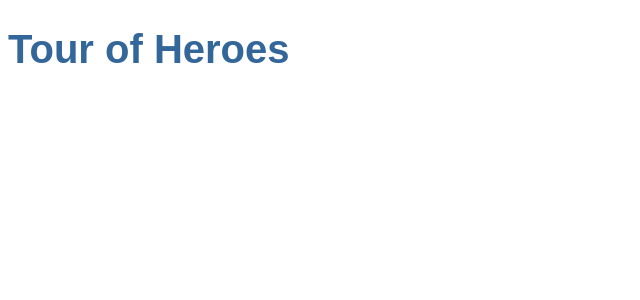
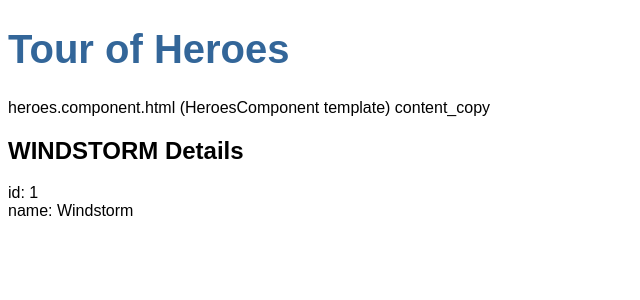
Before and after one commit to Toblomoro/the_Cat_Shepherd, an Angular app in the folder Tour_of_Heroes/: page / in a window 1280 px wide. Shown: the top 300 px of the page, without its empty margins (0-640 px from the left). Built offline with nearby package versions, Linux system fonts and the light colour scheme.

Commit message:
displaying heroes

```diff
--- a/Tour_of_Heroes/src/app/app.component.html
+++ b/Tour_of_Heroes/src/app/app.component.html
@@ -1 +1,2 @@
 <h1 >{{title}}</h1>
+<app-heroes></app-heroes>
--- a/Tour_of_Heroes/src/app/heroes/heroes.component.html
+++ b/Tour_of_Heroes/src/app/heroes/heroes.component.html
@@ -1 +1,5 @@
-<p>heroes works!</p>
+heroes.component.html (HeroesComponent template)
+content_copy
+<h2>{{hero.name | uppercase}} Details</h2>
+<div><span>id: </span>{{hero.id}}</div>
+<div><span>name: </span>{{hero.name}}</div>
--- a/Tour_of_Heroes/src/app/heroes/heroes.component.ts
+++ b/Tour_of_Heroes/src/app/heroes/heroes.component.ts
@@ -6,10 +6,22 @@ import { Component, OnInit } from '@angular/core';
   styleUrls: ['./heroes.component.css']
 })
 export class HeroesComponent implements OnInit {
+  hero: Hero = {
+    id: 1,
+    name: 'Windstorm'
+  };
+  constructor() {
 
-  constructor() { }
+  }
+
 
   ngOnInit(): void {
+
   }
 
+
 }
+export interface Hero {
+  id: number;
+  name: string;
+}
```
